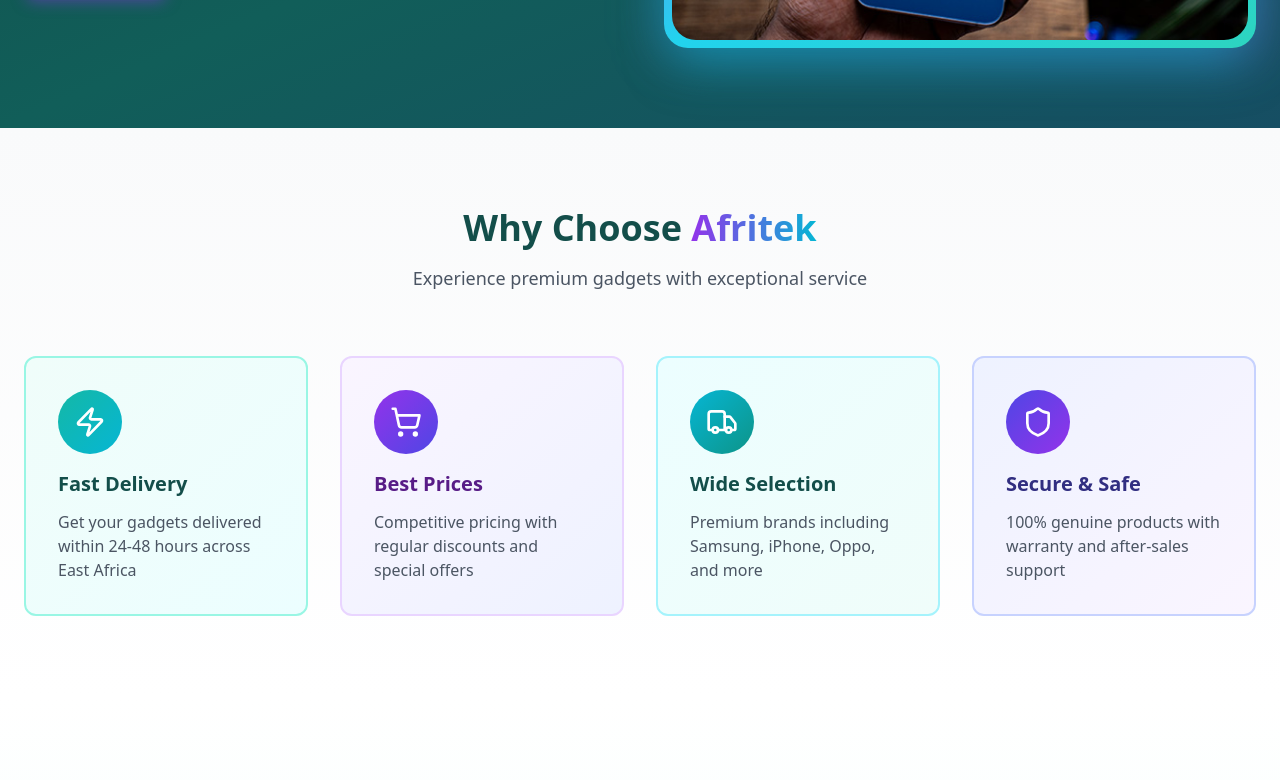
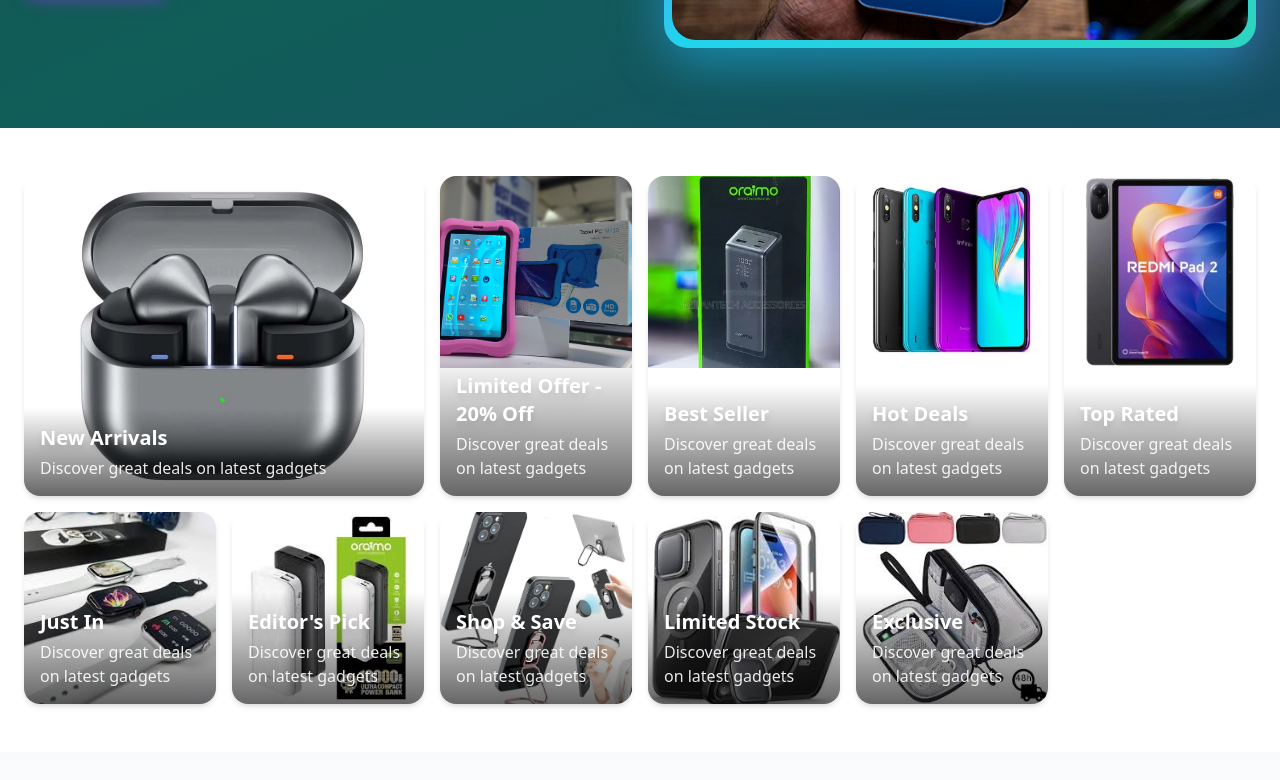
Before and after one commit to Eddahkarambu/Afritek-Gadget-Spot, a React (Create React App) app in the folder afritek-gadget-spot/: page / in a window 1280 px wide. Shown: the part 420-1200 px from the top of the page. Built offline with nearby package versions, Linux system fonts and the light colour scheme.

Commit message:
added images

```diff
--- a/afritek-gadget-spot/src/Pages/Cart.js
+++ b/afritek-gadget-spot/src/Pages/Cart.js
@@ -2,24 +2,13 @@
 import { Link } from "react-router-dom";
 import { Trash2, Plus, Minus } from "lucide-react";
 
-const Cart = () => {
-  const [cartItems, setCartItems] = React.useState([
-    {
-      id: 1,
-      name: "Samsung Galaxy S25 Ultra",
-      price: 122000,
-      quantity: 1,
-      image: "https://via.placeholder.com/100?text=Samsung+S25",
-    },
-    {
-      id: 2,
-      name: "Oppo Reno 15 Pro 5G",
-      price: 76000,
-      quantity: 2,
-      image: "https://via.placeholder.com/100?text=Oppo+Reno15",
-    },
-  ]);
-
+const Cart = ({
+  cartItems = [],
+  removeFromCart,
+  updateQuantity,
+  clearCart,
+}) => {
+  // Calculate totals from props
   const subtotal = cartItems.reduce(
     (sum, item) => sum + item.price * item.quantity,
     0,
@@ -28,18 +17,7 @@
   const tax = Math.floor(subtotal * 0.16);
   const total = subtotal + shipping + tax;
 
-  const updateQuantity = (id, newQuantity) => {
-    if (newQuantity < 1) return;
-    setCartItems(
-      cartItems.map((item) =>
-        item.id === id ? { ...item, quantity: newQuantity } : item,
-      ),
-    );
-  };
-
-  const removeItem = (id) => {
-    setCartItems(cartItems.filter((item) => item.id !== id));
-  };
+  // The updateQuantity and removeItem functions are now passed as props
 
   return (
     <div className="min-h-screen bg-white pt-24 pb-20">
@@ -72,6 +50,11 @@
                       <h3 className="text-xl font-bold text-gray-900 mb-2">
                         {item.name}
                       </h3>
+                      {item.specs && (
+                        <p className="text-sm text-gray-600 mb-2">
+                          {item.specs}
+                        </p>
+                      )}
                       <p className="text-teal-600 font-bold text-lg mb-4">
                         KES {item.price.toLocaleString()}
                       </p>
@@ -100,7 +83,9 @@
                         </div>
 
                         <button
-                          onClick={() => removeItem(item.id)}
+                          onClick={() =>
+                            removeFromCart ? removeFromCart(item.id) : null
+                          }
                           className="text-red-500 hover:text-red-700 p-2 hover:bg-red-50 rounded-lg transition-all"
                         >
                           <Trash2 size={20} />
@@ -170,15 +155,12 @@
                   Proceed to Checkout
                 </button>
 
-                <button className="w-full border-2 border-teal-600 text-teal-600 hover:bg-teal-50 font-bold py-3 rounded-lg transition-all">
+                <Link
+                  to="/shop"
+                  className="w-full block text-center border-2 border-teal-600 text-teal-600 hover:bg-teal-50 font-bold py-3 rounded-lg transition-all"
+                >
                   Continue Shopping
-                </button>
-
-                <div className="mt-8 p-4 bg-white rounded-lg border-2 border-teal-200">
-                  <p className="text-sm text-gray-600 text-center">
-                    ✓ Free shipping on orders over KES 50,000
-                  </p>
-                </div>
+                </Link>
               </div>
             </div>
           )}
--- a/afritek-gadget-spot/src/Pages/Home.js
+++ b/afritek-gadget-spot/src/Pages/Home.js
@@ -2,6 +2,16 @@
 import { Link } from "react-router-dom";
 import { ShoppingCart, Zap, Truck, Shield, Smartphone } from "lucide-react";
 import LatestGalaxy from "../Images/LatestGalaxy.jpg";
+import HomeImageMain from "../Images/Homeimage.webp";
+import HomeImage2 from "../Images/HomeImage2.jpeg";
+import HomeImage3 from "../Images/HomeImage3.webp";
+import HomeImage4 from "../Images/HomeImage4.jpg";
+import HomeImage5 from "../Images/HomeImage5.jpg";
+import HomeImage6 from "../Images/HomeImage6.jpg";
+import HomeImage7 from "../Images/HomeImage7.jpg";
+import HomeImage8 from "../Images/HomeImage8.jpg";
+import HomeImage9 from "../Images/HomeImage9.jpg";
+import HomeImage10 from "../Images/HomeImage10.jpg";
 
 const Home = () => {
   return (
@@ -50,6 +60,63 @@
                 </div>
               </div>
             </div>
+          </div>
+        </div>
+      </section>
+
+      {/* Home Images Gallery */}
+      <section className="py-12 px-6">
+        <div className="max-w-7xl mx-auto">
+          <div className="grid grid-cols-2 md:grid-cols-3 lg:grid-cols-6 gap-4 items-stretch">
+            {[
+              {
+                src: HomeImageMain,
+                alt: "New Arrivals - Top Picks",
+                text: "New Arrivals",
+              },
+              {
+                src: HomeImage2,
+                alt: "Limited Offer",
+                text: "Limited Offer - 20% Off",
+              },
+              { src: HomeImage3, alt: "Best Seller", text: "Best Seller" },
+              { src: HomeImage4, alt: "Hot Deals", text: "Hot Deals" },
+              { src: HomeImage5, alt: "Top Rated", text: "Top Rated" },
+              { src: HomeImage6, alt: "Just In", text: "Just In" },
+              { src: HomeImage7, alt: "Editor's Pick", text: "Editor's Pick" },
+              { src: HomeImage8, alt: "Shop & Save", text: "Shop & Save" },
+              { src: HomeImage9, alt: "Limited Stock", text: "Limited Stock" },
+              { src: HomeImage10, alt: "Exclusive", text: "Exclusive" },
+            ].map((img, idx) => {
+              // make the first image larger and span two columns on large screens
+              const containerClasses =
+                idx === 0
+                  ? "relative overflow-hidden rounded-2xl bg-white shadow-md lg:col-span-2"
+                  : "relative overflow-hidden rounded-2xl bg-white shadow-md";
+
+              const imgClasses =
+                idx === 0
+                  ? "w-full h-56 md:h-72 lg:h-80 object-cover hover:scale-105 transition-transform duration-300"
+                  : "w-full h-48 md:h-56 lg:h-48 object-cover hover:scale-105 transition-transform duration-300";
+
+              return (
+                <div key={idx} className={containerClasses}>
+                  <img src={img.src} alt={img.alt} className={imgClasses} />
+
+                  {/* Overlay text */}
+                  <div className="absolute inset-0 flex items-end">
+                    <div className="w-full bg-gradient-to-t from-black/60 via-black/30 to-transparent p-4">
+                      <h3 className="text-white text-lg md:text-xl font-bold drop-shadow-lg">
+                        {img.text}
+                      </h3>
+                      <p className="text-white text-sm md:text-base opacity-90 mt-1">
+                        Discover great deals on latest gadgets
+                      </p>
+                    </div>
+                  </div>
+                </div>
+              );
+            })}
           </div>
         </div>
       </section>
```
